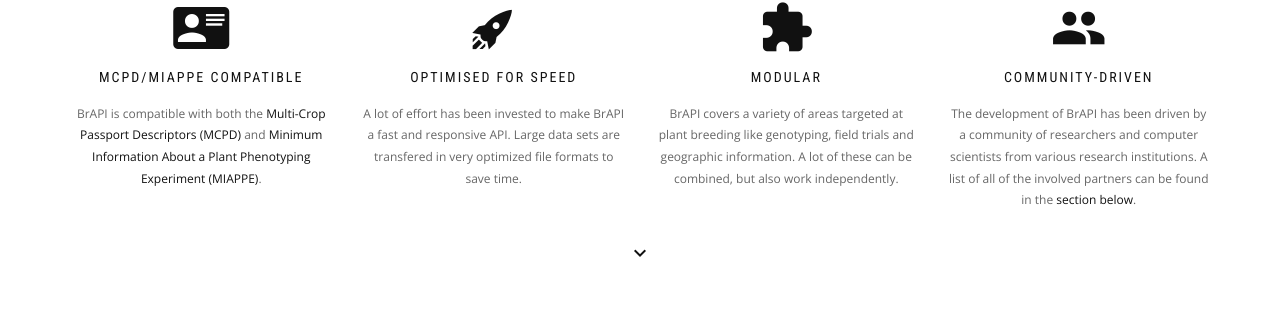
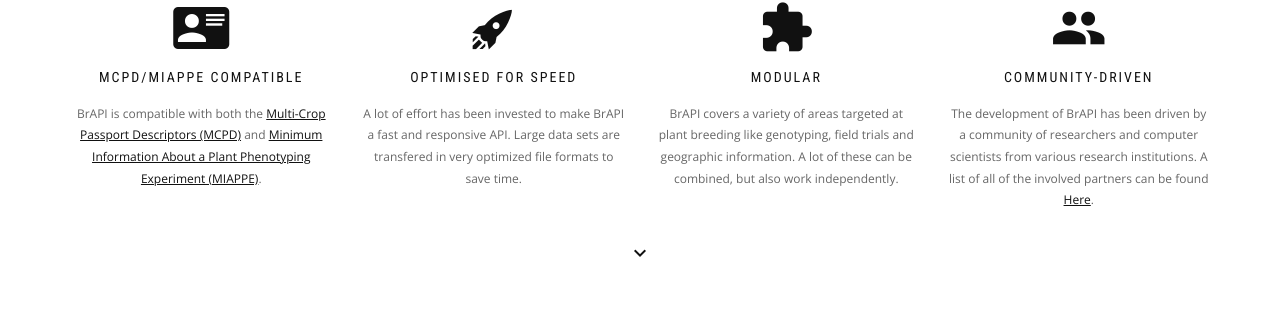
Before and after one commit to plantbreeding/brapi-website, a PHP site: page / in a window 1280 px wide. Shown: the part 1660-1969 px from the top of the page. Run offline with PHP 8.4, Linux system fonts and the light colour scheme; some web fonts are replaced.

Commit message:
fixing broken link

```diff
--- a/assets/css/style.css
+++ b/assets/css/style.css
@@ -2225,7 +2225,7 @@ Google map
 /*--------------------------------------------------------------
 	Blog Post
 --------------------------------------------------------------*/
-#brapi-posts a {
+p > a {
   text-decoration: underline;
 }
 
--- a/html/about-section.html
+++ b/html/about-section.html
@@ -58,7 +58,7 @@
                   <div class="features-item">
                     <div class="features-icon"><span class="mdi mdi-account-multiple fa-lg"></span></div>
                     <h3 class="features-title font-alt">Community-driven</h3>
-                    <p>The development of BrAPI has been driven by a community of researchers and computer scientists from various research institutions. A list of all of the involved partners can be found in the <a href="#partners">section below</a>.</p>
+                    <p>The development of BrAPI has been driven by a community of researchers and computer scientists from various research institutions. A list of all of the involved partners can be found <a href="/partners.php">Here</a>.</p>
                   </div>
                 </div>
               </div>
```
